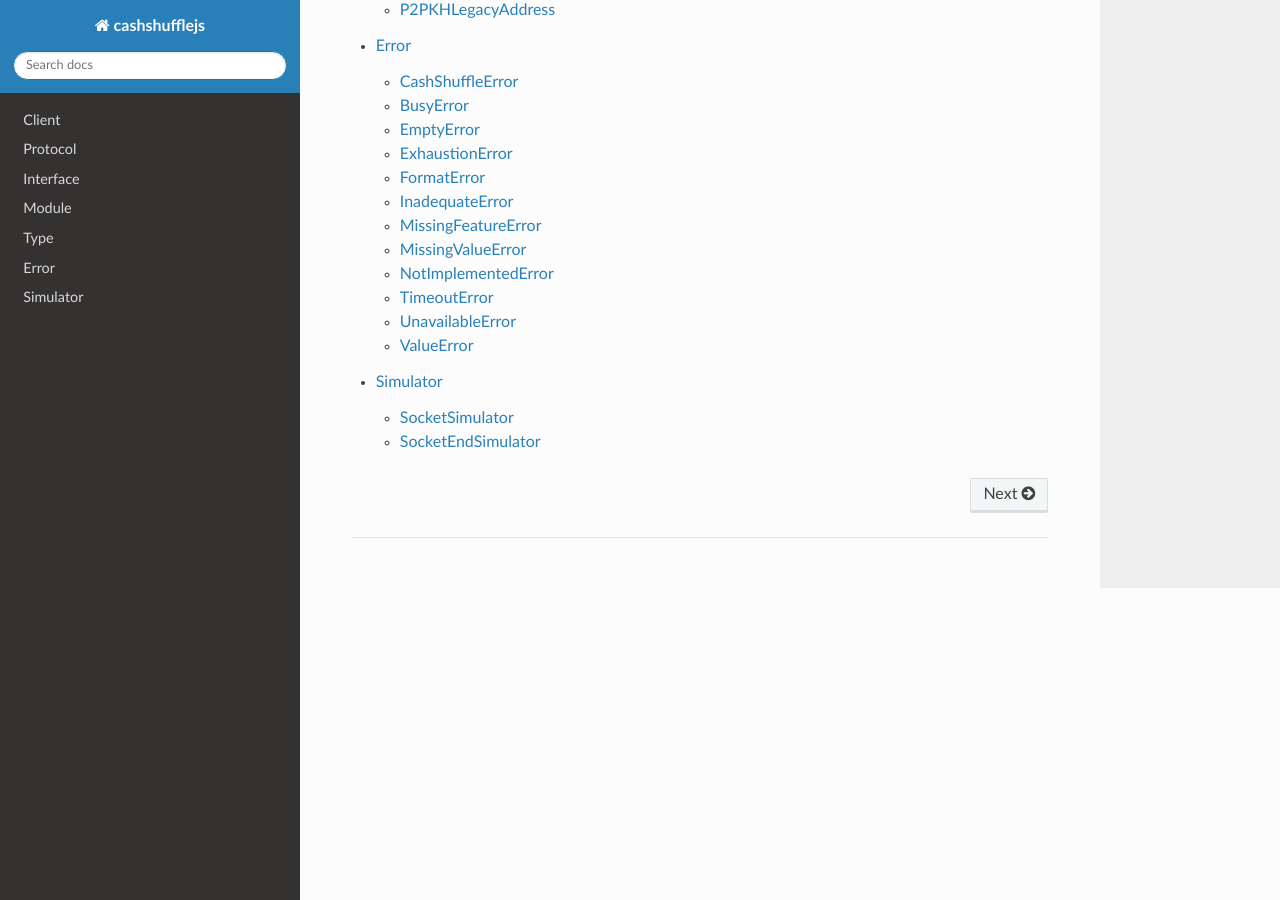
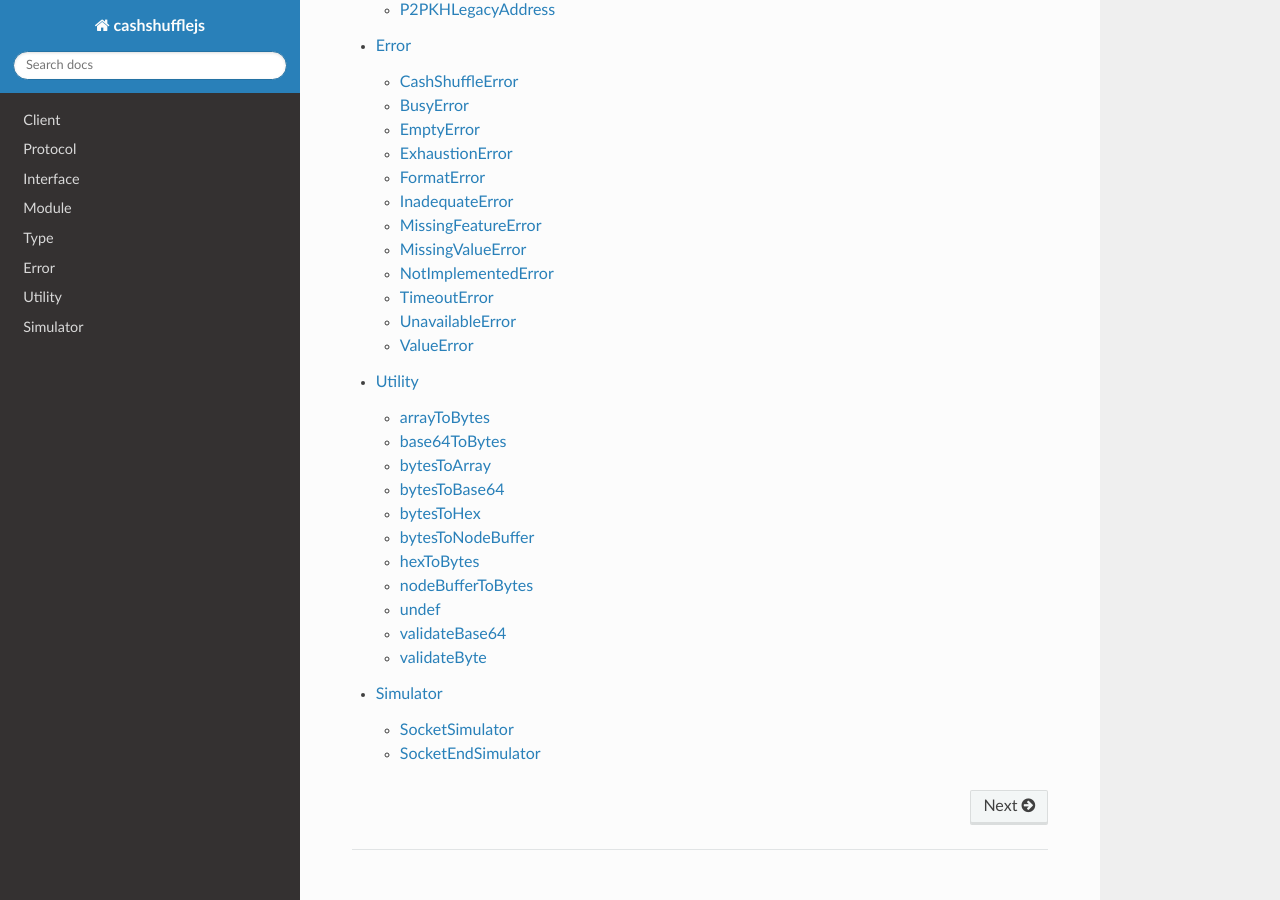
Before and after one commit to bookmoons/cashshufflejs, a Sphinx documentation site: the page built from doc/index.rst, in a window 1280 px wide and 900 px high, scrolled down 1549 px. Built offline with Sphinx 7.4.7 and the Read the Docs theme 2.0.0, drawn with Linux system fonts in a browser that asks for light colours.

Commit message:
doc: Add utility section

```diff
--- a/doc/index.rst
+++ b/doc/index.rst
@@ -20,4 +20,5 @@
    module
    type
    error
+   utility
    simulator
--- /dev/null
+++ b/doc/utility.rst
@@ -0,0 +1,59 @@
+Utility
+=======
+
+Utility procedures.
+
+arrayToBytes
+------------
+
+.. autofunction:: arrayToBytes
+
+base64ToBytes
+-------------
+
+.. autofunction:: base64ToBytes
+
+bytesToArray
+------------
+
+.. autofunction:: bytesToArray
+
+bytesToBase64
+-------------
+
+.. autofunction:: bytesToBase64
+
+bytesToHex
+----------
+
+.. autofunction:: bytesToHex
+
+bytesToNodeBuffer
+-----------------
+
+.. autofunction:: bytesToNodeBuffer
+
+hexToBytes
+----------
+
+.. autofunction:: hexToBytes
+
+nodeBufferToBytes
+-----------------
+
+.. autofunction:: nodeBufferToBytes
+
+undef
+-----
+
+.. autoattribute:: undef
+
+validateBase64
+--------------
+
+.. autofunction:: validateBase64
+
+validateByte
+------------
+
+.. autofunction:: validateByte
```
